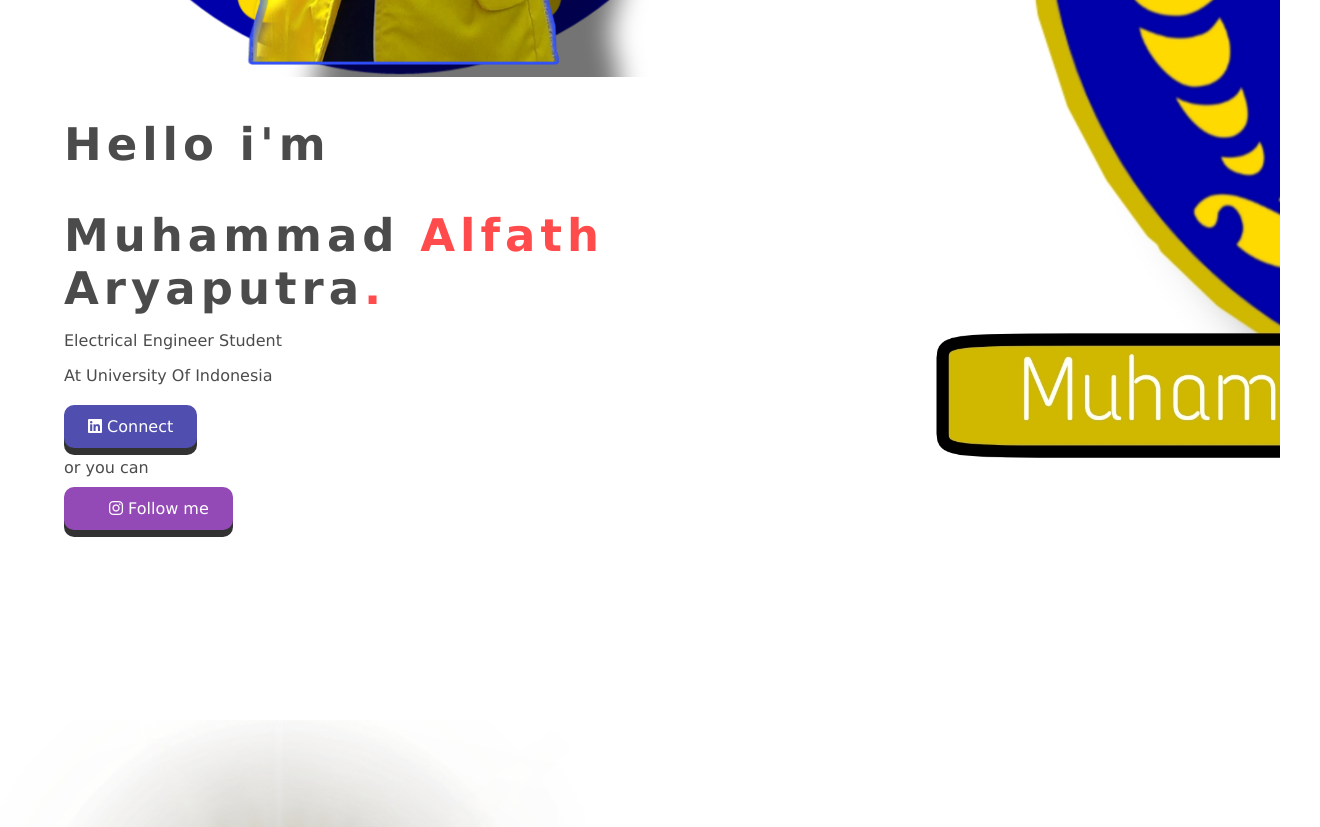
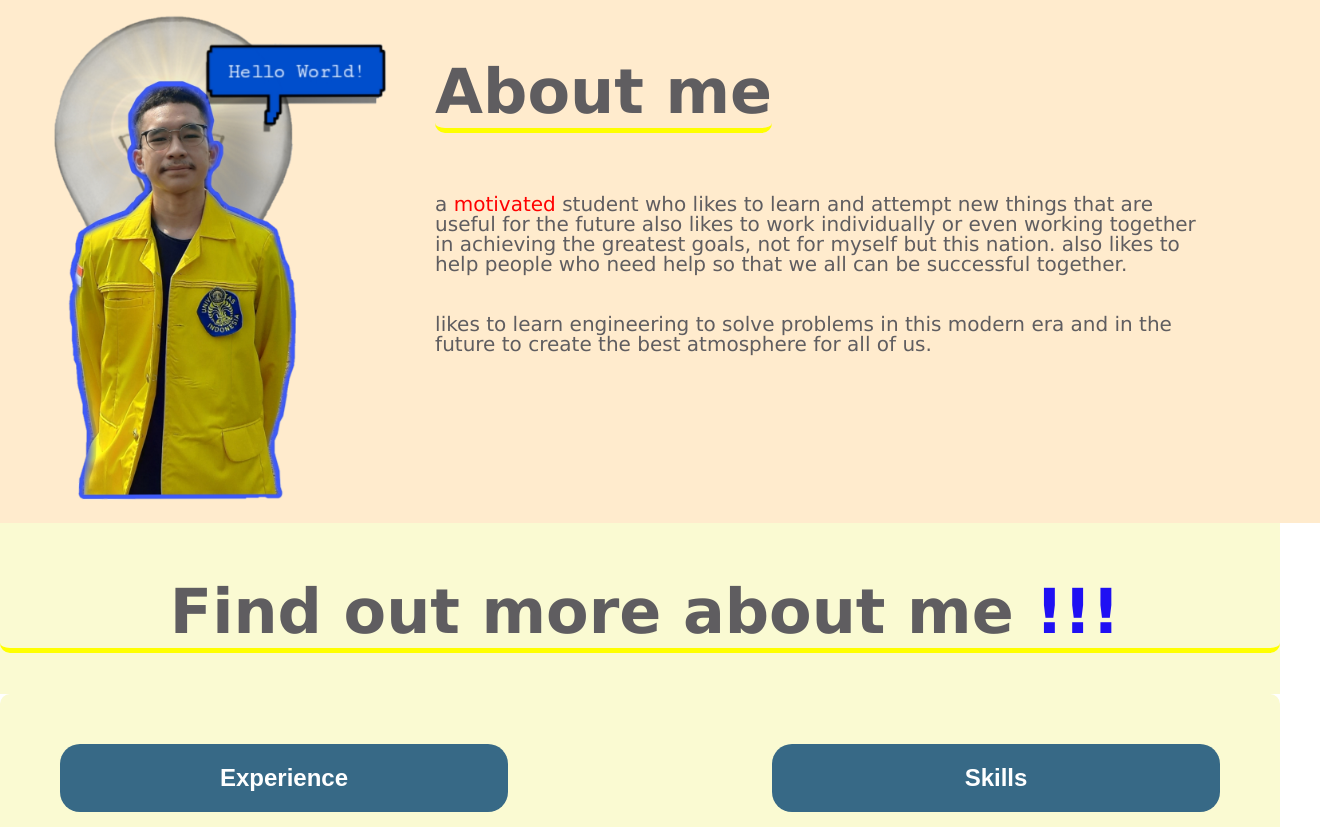
Before and after one commit to Alfatharyaa/Alfath_aryaa, a plain HTML site: page index.html in a window 1280 px wide. Shown: the part 774-1601 px from the top of the page, 1320 px wide, since content can reach past the window. Drawn offline with Linux system fonts and the light colour scheme.

Commit message:
Update stylesheet.css

```diff
--- a/stylesheet.css
+++ b/stylesheet.css
@@ -20,18 +20,18 @@ body {
   }
 
   .top-wrapper {
-    padding: 180px 0 100px 0;
-    background-image: url(bg12.jpg);
+    padding: 100px 0 50px 0;
     background-size: cover;
     color: rgb(0, 0, 0);
     text-align: left;
+    background-color: beige;
   }
 
   .top-wrapper h1 {
     opacity: 0.7;
     font-size: 45px;
     letter-spacing: 5px;
-    margin-bottom: 10px;
+    margin-bottom: 5px;
   }
 
   .top-wrapper p {
@@ -128,13 +128,12 @@ body {
     transition: 0.5s;
 }
   .lesson-wrapper {
-    height: 600px;
-    padding-bottom: 80px;
-    background-color: #f7f7f7;
+    height: 500px;
+    padding-bottom: 30px;
     text-align: center;
-    padding-top:80px;
-    min-width:300px;
-    width:100%
+    padding-top:30px;
+    width:100%;
+    background-color:blanchedalmond;
   }
 
   .heading {
@@ -146,9 +145,9 @@ body {
 
   .heading h1 {
     font-weight: normal;
-    float: right;
-    margin-right: 200px;
+    float: left;
     padding-top:10px;
+    margin-left: 40px;
     font-size: 62px;
     border-bottom: 5px solid yellow;
     border-radius:10px;
@@ -187,19 +186,19 @@ border-radius:10px
 
 /*----- course -----*/
 .lesson-wrapper{
-  padding: 180px 0 100px 0;
-  background-image: url(jakun2.jpg);
+  padding: 80px 20px 80px 20px;
+
   background-size: cover;
   color: rgb(0, 0, 0);
-  text-align: right;
-      }
+  text-align: right}
 .heading p{
-    float: right;
+    float: left;
     text-align: left;
-    padding-left:500px;
     line-height: 20px;
     font-size: 20px;
     position: relative;
+    width : 60%;
+    margin-left : 40px
 }
 .footer{
   padding:40px 0;
@@ -253,43 +252,45 @@ border-radius:10px
   color: #fff;
 }
 .lessonk{
-  float:left;
-  width:100%;
-  padding-top: 30px;
-  background-color: rgb(0, 162, 255);
+  float:right;
+  width:35%;
+  background-color: rgb(55, 105, 134);
 border-radius: 20px;
-margin-bottom: 40px;
+margin-bottom: 70px;
 transition: 0.8s;
+margin-right: 60px;
 }
 
 .lessonn{
-  float:right;
-  width:100%;
-  padding-top: 30px;
-  background-color: rgb(0, 238, 255);
+  float:left;
+  width:35%;
+  padding-top: 0px;
+  background-color: rgb(55, 105, 134);
   border-radius: 20px;
- margin-bottom: 40px;
+ margin-bottom: 70px;
  font-family:  MS, sans-serif;
-transition: 0.8s;}
+transition: 0.8s;
+margin-left: 60px;}
+
 .lessonk:hover{
-  background-color: rgb(51, 45, 141);
+  background-color: rgb(43, 30, 224);
 }
 .lessonn:hover{
-  background-color: rgb(51, 45, 141);
+  background-color: rgb(43, 30, 224);
 }
 
-.lessons{
-  padding-top: 100px;
-  padding-bottom: 40px;
+.about_me{
   width:100%;
   min-width:300px;
   border-radius: 10px;
   font-family:  MS, sans-serif;
-color:#fff}
+background-color:lightgoldenrodyellow;
+padding-top:50px;
+padding-bottom: 50px}
 
 .title1 h1 {
   font-weight: normal;
-  float: left;
+  float: middle;
   padding-left: 10px;
   padding-top:10px;
   font-size: 62px;
@@ -315,30 +316,21 @@ padding : 20px 40px;
   max-width: 225px;
 }
 .conn{
-  float:left;
-  padding-left: 30px;
-  padding-top:30px;}
+  padding-top: 0px;
+  text-align: center;}
 .judulon{
-  border-bottom: 5px solid yellow;
   border-radius: 10px;
-  position:relative;
   text-align: center;
-  display:inline;
 
 }
 .conk{
-  float:right;
-  padding-right: 30px;
-  text-align: right;
-  padding-top:40px
+  text-align: center;
+  padding-top:0px
 
 }
 .judulok{
-  border-bottom: 5px solid yellow;
   border-radius: 10px;
-  position:relative;
   text-align: center;
-  display:inline;
 
 }
 footer{
@@ -351,3 +343,32 @@ footer{
   position:fixed;
   z-index: 100;
 }
+.container img{
+  max-height: 450px;
+  max-width: 450px;
+  float:right}
+
+.heading img{
+  float : left;
+  max-height: 500px;
+  max-height: 500px;
+}
+.title1{
+  background-color:lightgoldenrodyellow;
+  text-align:center;
+  width: 100%
+}
+.lessonk h2{
+  color:white;
+  text-align: center;
+}
+.lessonn h2{
+  color:white;
+  text-align: center;
+}
+.heading p span{
+  color : red
+}
+.title1 h1 span {
+  color : rgb(31, 16, 243)
+}
```
